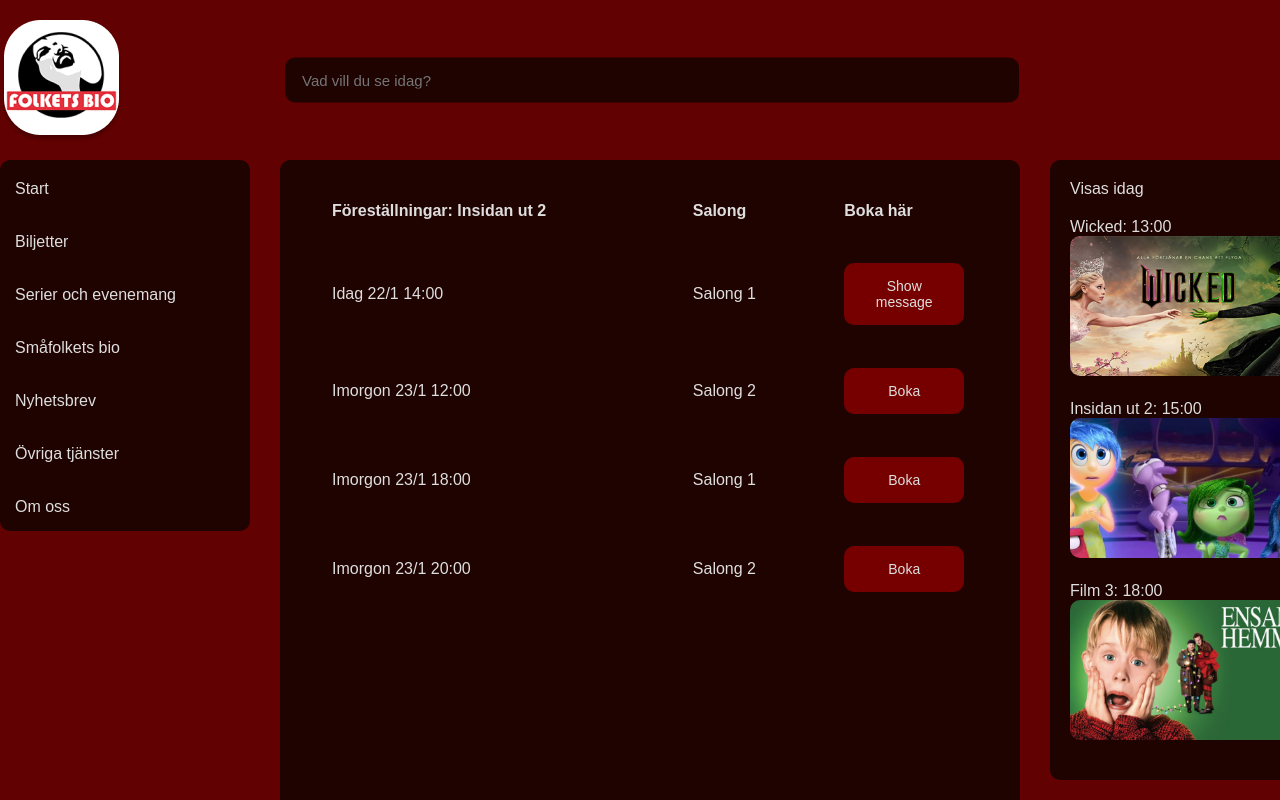
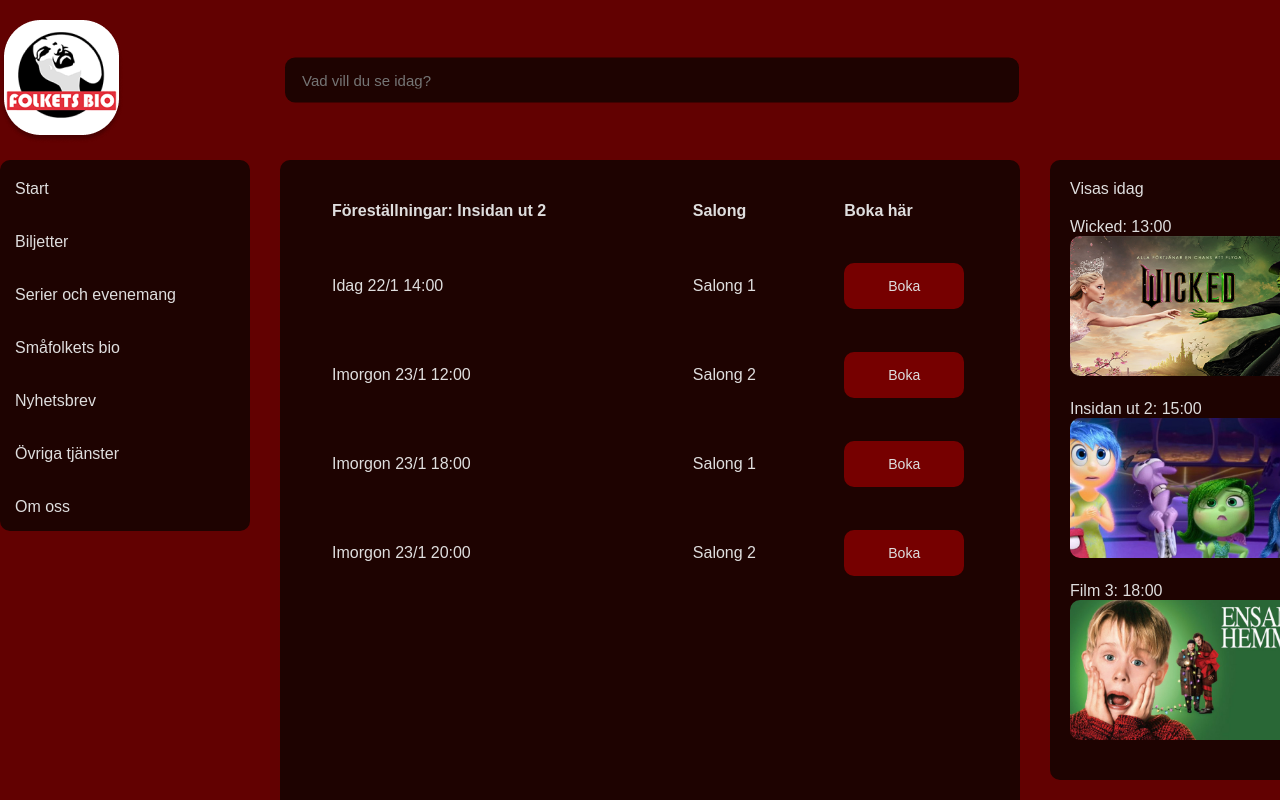
Before and after one commit to havreman/my-app, a React (Create React App) app: page /Biljetter in a window 1280 px wide. Shown: the top 800 px of the page. Built offline with nearby package versions, Linux system fonts and the light colour scheme.

Commit message:
komponent table

```diff
--- /dev/null
+++ b/src/components/CalendarRow.jsx
@@ -0,0 +1,16 @@
+import React from "react";
+import Button from "../components/Button";
+
+const CalendarRow = ({ date, salon }) => {
+  return (
+    <tr>
+      <td>{date}</td>
+      <td>{salon}</td>
+      <td>
+        <Button text= "Boka" className="boka-button" />
+      </td>
+    </tr>
+  );
+};
+
+export default CalendarRow;
--- /dev/null
+++ b/src/components/TableBody.jsx
@@ -0,0 +1,25 @@
+import React from "react";
+import CalendarRow from "./CalendarRow";
+
+const TableBody = () => {
+  const calendar = [
+    { date: "Idag 22/1 14:00", salon: "Salong 1" },
+    { date: "Imorgon 23/1 12:00", salon: "Salong 2" },
+    { date: "Imorgon 23/1 18:00", salon: "Salong 1" },
+    { date: "Imorgon 23/1 20:00", salon: "Salong 2" },
+  ];
+
+  return (
+    <tbody>
+      {calendar.map((calendar, index) => (
+        < CalendarRow
+          key={index}
+          date={calendar.date}
+          salon={calendar.salon}
+        />
+      ))}
+    </tbody>
+  );
+};
+
+export default TableBody;
--- /dev/null
+++ b/src/components/TableHeader.jsx
@@ -0,0 +1,15 @@
+import React from "react";
+
+const TableHeader = () => {
+    return (
+      <thead>
+        <tr>
+          <th>Föreställningar: Insidan ut 2</th>
+          <th>Salong</th>
+          <th>Boka här</th>
+        </tr>
+      </thead>
+    );
+  };
+
+  export default TableHeader;
--- a/src/pages/Biljetter.jsx
+++ b/src/pages/Biljetter.jsx
@@ -1,46 +1,18 @@
 import React from "react";
 import "../styles/Biljetter.css";
 import "../styles/Main.css";
+import TableHeader from "../components/TableHeader";
+import TableBody from "../components/TableBody";
 
-class Biljetter extends React.Component{
-    render(){
+const Biljetter = () => {
         return(
         <div className="main-content">
         <main><table className="visningar">
-            <thead>
-            <tr>
-              <th>Föreställningar: Insidan ut 2</th>
-              <th>Salong</th>
-              <th>Boka här</th>
-            </tr>
-            </thead>
-            <tbody>
-            <tr>
-              <td>Idag 22/1 14:00</td>
-              <td>Salong 1</td>
-              <td><button onClick = "myFunction()" className="js-test">Show message</button></td>
-            </tr>
-            <tr>
-                <td>Imorgon 23/1 12:00</td>
-                <td>Salong 2</td>
-                <td><button className="boka-button">Boka</button></td>
-            </tr>
-            <tr>
-                <td>Imorgon 23/1 18:00</td>
-                <td>Salong 1</td>
-                <td><button className="boka-button">Boka</button></td>
-            </tr>
-            <tr>
-                <td>Imorgon 23/1 20:00</td>
-                <td>Salong 2</td>
-                <td><button className="boka-button">Boka</button></td>
-            </tr>
-            </tbody>
-          </table>
+            <TableHeader/>
+            <TableBody/>
+            </table>
         </main>
     </div>);
-    }
-
-}
+  }
 
 export default Biljetter;
```
